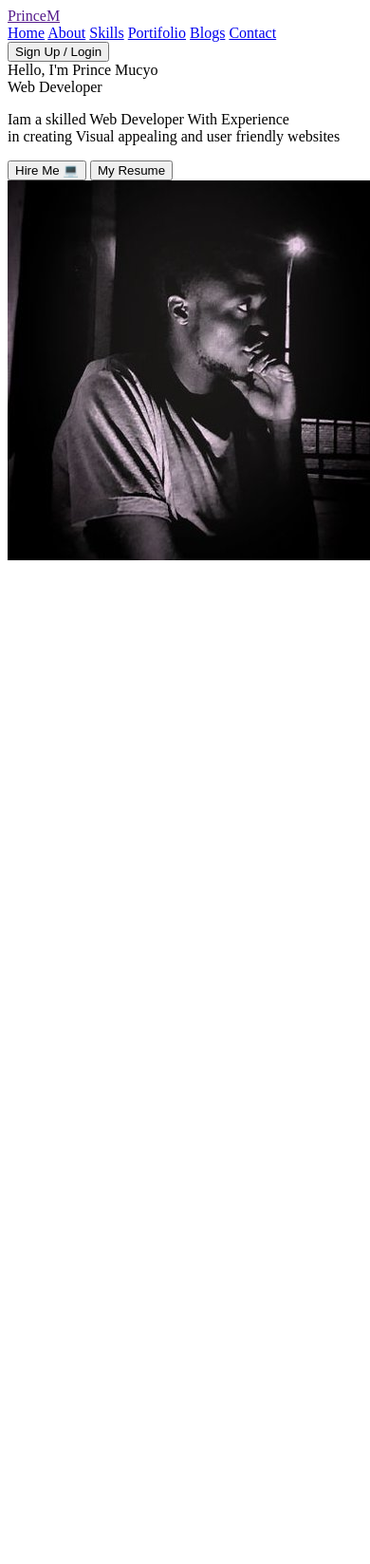
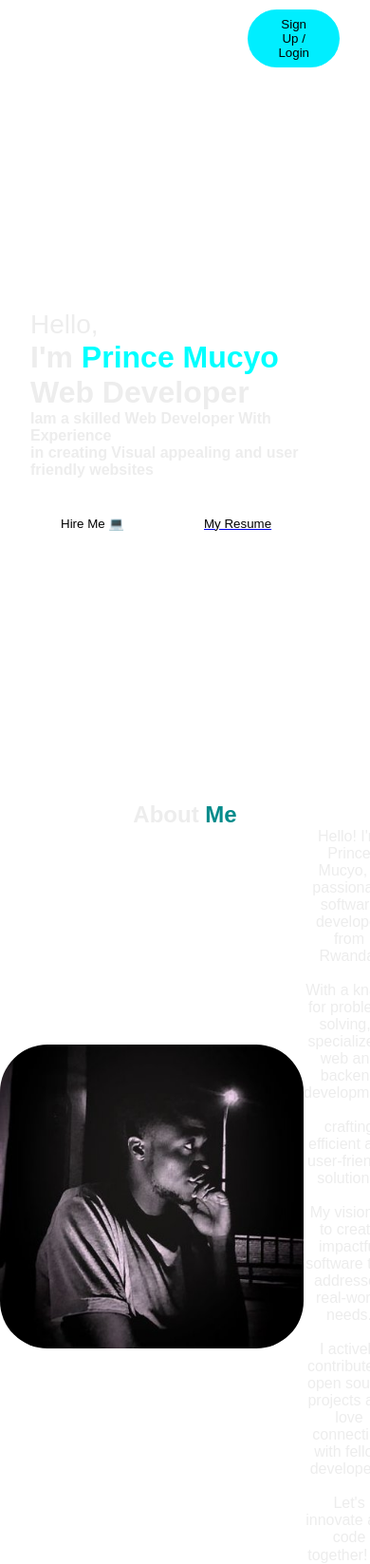
Before and after one commit to Prince-Kid/My-BRAND-MUCYO, a plain HTML site: page index.html in a window 390 px wide. Shown: the top 1647 px of the page at 95% size. Before the commit the page ends 844 px from the top, so only its background shows below. Drawn offline with Linux system fonts and the light colour scheme.

Commit message:
updating styles

```diff
--- a/index.html
+++ b/index.html
@@ -34,5 +34,28 @@
         </div>
         <img src="./Assets/eHIq8czY_400x400.bac80aec41fdf87158ce.jpg" alt="My Profile" class='bg'/>
       </section>
+
+      <section id='About-me'>
+        <div class="about-text">
+
+        <h1>About <span style ="color: darkcyan">Me</span></h1>
+
+        </div>
+      <div class="about-container">
+        <img src="./Assets/eHIq8czY_400x400.bac80aec41fdf87158ce.jpg" alt="My Profile" class='profile'/>
+        <div class="abouts">
+        <div class="about-details">
+            </div>
+            <p class='about-desc'>
+Hello! I'm Prince Mucyo, a passionate software developer from Rwanda. <br></br>
+With a knack for problem-solving, I specialize in web and backend development, <br></br>
+crafting efficient and user-friendly solutions.<br></br>
+ My vision is to create impactful software that addresses real-world needs. <br></br>
+ I actively contribute to open source projects and love connecting with fellow developers.<br></br>
+ Let's innovate and code together! 🚀 </p>
+          </div>
+      </div>
+    </section>
+
 </body>
 </html>
--- a/styles.css
+++ b/styles.css
@@ -0,0 +1,234 @@
+*{
+    margin: 0;
+    padding: 0;
+    box-sizing: border-box;
+    font-family: 'poppins',sans-serif;
+}
+body{
+    color: #ededed;
+    background-color: #0000;
+}
+.header{
+    display: flex;
+    align-items: center;
+    justify-content: space-between;
+    width: 100vw;
+    max-width: 75rem;
+    margin:0 auto;
+    padding: 1rem 2rem;
+    height: 5rem;
+    position: sticky;
+    top: 0;
+    z-index: 2;
+
+}
+.logo{
+    position: relative;
+    font-size: 25px;
+    color: #fff;
+    text-decoration: none;
+    font-weight: 600;
+
+}
+.navbar a{
+    display: inline-block;
+    font-size: 18px;
+    color: #fff;
+    text-decoration: none;
+    font-weight: 500;
+    margin-left: 35px;
+    transition: .3s;
+}
+.navbar a:hover{
+    color: #0ef;
+}
+
+#hero{
+    height: calc(100vh - 5rem);
+    width: 100vw;
+    max-width: 75rem;
+    margin: 0 auto;
+    overflow: hidden;
+}
+.bg{
+    position: absolute;
+    top: 15rem;
+    z-index: 1;
+    right: 10rem;
+    object-fit: cover;
+    height: 50vh;
+    border-radius: 8rem;
+    max-width: 75rem;
+}
+.herocontent{
+    height: 100vh;
+    width: 100vw;
+    padding: 2rem;
+    font-size: 3rem;
+    font-weight: 700;
+    display: flex;
+    flex-direction: column;
+    justify-content: center;
+
+}
+.hello{
+    font-size: 1.75rem;
+    font-weight: 100;
+}
+.helloname{
+    color: cyan;
+}
+.btni:hover{
+background: darkcyan;
+color: white;
+transition: 0.5s ease;
+}
+.herodesc{
+    font-size: small;
+    font-weight: 100;
+}
+.btn{
+    background: #0ef;
+    margin: 2rem 0;
+    padding: 0.50rem 2rem;
+    border: none;
+    border-radius: 2rem;
+    align-items: center;
+    display: flex;
+    gap: 0.2rem;
+    cursor: pointer;
+}
+.btni{
+    background: white;
+    margin: 2rem 0;
+    padding: 0.50rem 2rem;
+    border: none;
+    border-radius: 2rem;
+    align-items: center;
+    display: flex;
+    gap: 0.2rem;
+    cursor: pointer;
+}
+.btni img{
+    width: 1.5rem;
+    height: 1.5rem;
+
+}
+.but{
+    display: flex;
+    gap: 20px;
+    align-items: center;
+}
+@media screen and (max-width: 840px){
+    .bg{
+        display: none;
+        top:0;
+        right: 2vw;
+        width: 100vw;
+        height: 100vh;
+        border-radius: 0;
+        opacity: 100;
+        display: none;
+    }
+
+}
+@media screen and (max-width: 480px){
+
+    .bg{
+        display: none;
+        top:0;
+        right: 2vw;
+        width: 100vw;
+        height: 100vh;
+        border-radius: 0;
+        opacity: 100;
+        display: none;
+    }
+    .herocontent{
+        height: calc(100vh - 5rem);
+        width: 100%;
+        margin: 0;
+        padding:0 2rem;
+        font-size: 3rem;
+        font-weight: 700;
+        display: flex;
+        flex-direction: column;
+        justify-content: center;
+        transition: 0.5s;
+    }
+    .hello{
+        font-size: 1.75rem;
+        font-weight: 100;
+    }
+    .helloname{
+        color: cyan;
+    }
+    .herodesc{
+        font-size: medium;
+        font-weight:600;
+        overflow: hidden;
+    }
+    .hellotext{
+        font-size: 2rem;
+    }
+    summary{
+        font-size: 1.1rem;
+    }
+    #hero{
+        height: calc(100vh - 5rem);
+        width: 100vw;
+        max-width: 100%;
+        margin: 0 auto;
+        overflow: hidden;
+        position: relative;
+
+        padding: 0;
+    }
+}
+
+
+#About-me{
+    width: 100vw;
+    height:100%;
+    max-width: 75rem;
+    margin: 0 auto;
+
+}
+
+.about-container{
+    display: flex;
+    justify-content: space-evenly;
+    align-items: center;
+    text-align: left;
+}
+.about-details{
+    display: flex;
+    justify-content: space-evenly;
+    align-items: center;
+    flex-wrap: wrap;
+}
+.experience{
+    border: 4px solid white;
+    border-radius: 10px;
+    width: 100vw;
+    max-width: 18rem;
+    align-items: center;
+    text-align: center;
+    height: 10rem;
+    margin: 10px;
+    padding: 1rem;
+}
+.profile{
+    object-fit: cover;
+    width: 20rem;
+    border-radius: 50px;
+}
+.about-text{
+    align-items: center;
+    text-align: center;
+}
+@media screen and (max-width: 480px){
+    .abouts p {
+        text-align: center;
+    }
+}
```
